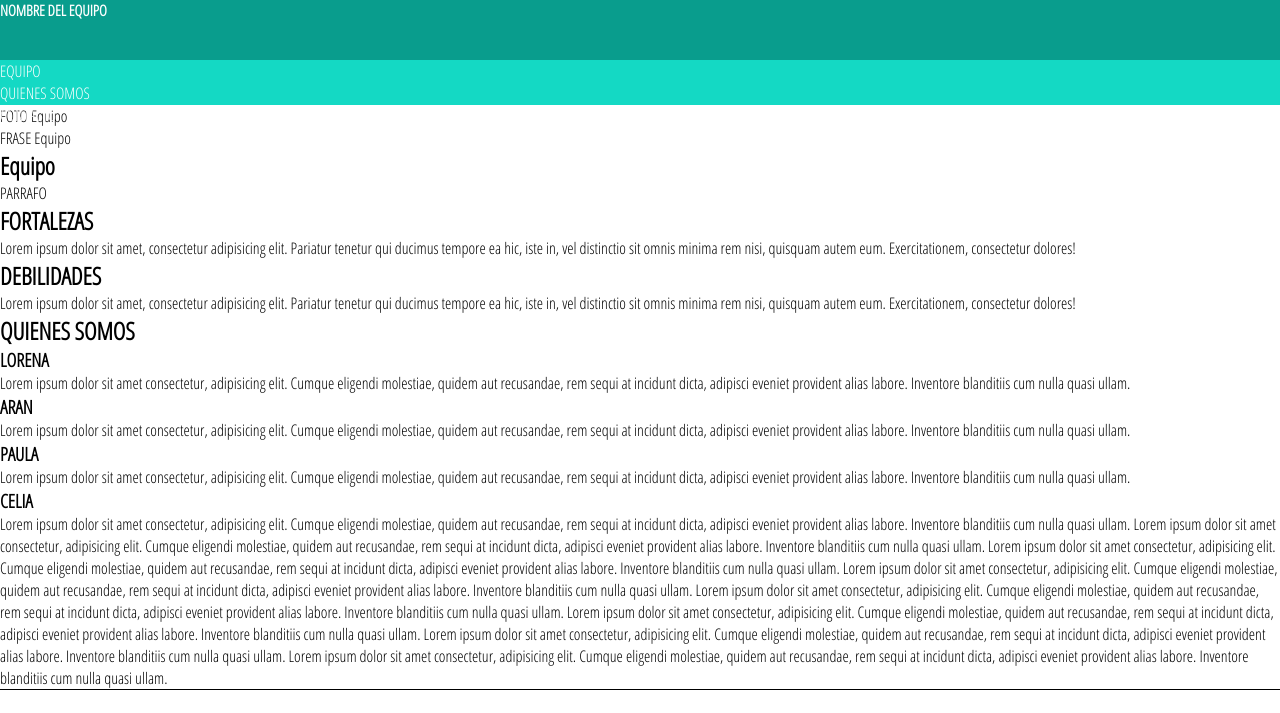
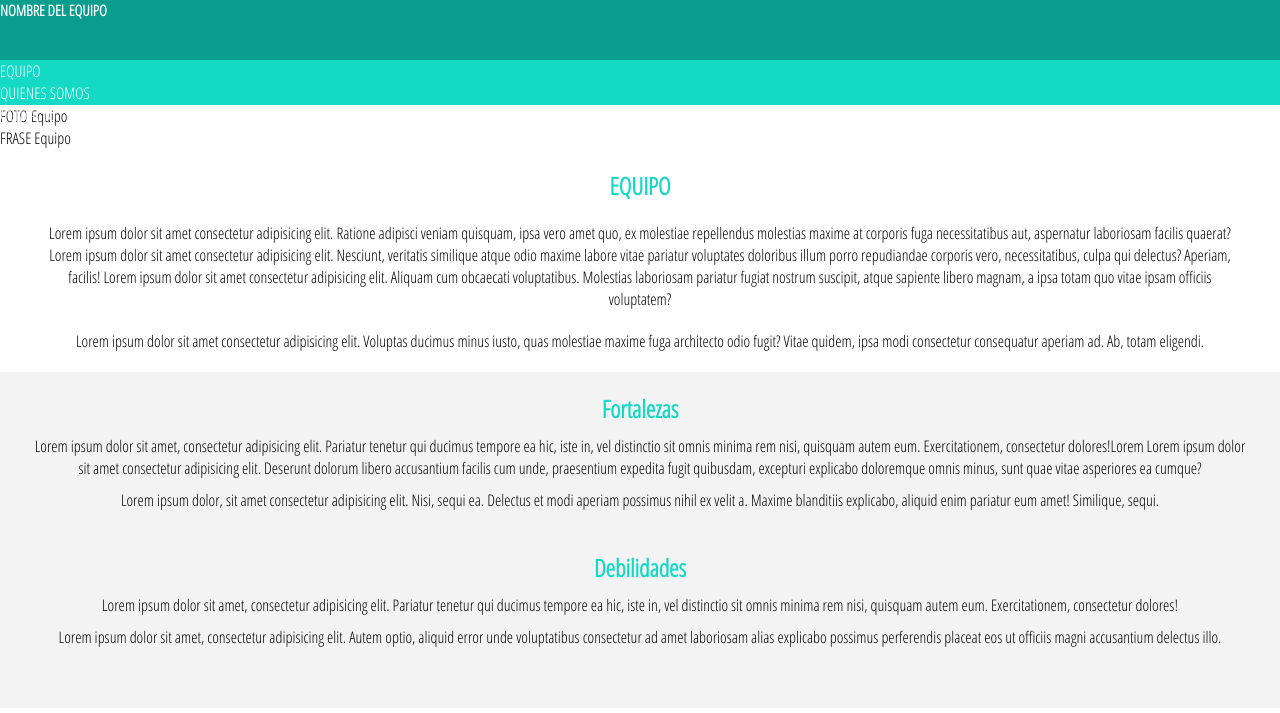
Before and after one commit to Adalab/Adalab-project-promo-p-module1-team-8, a plain HTML site: page index.html in a window 1280 px wide. Shown: the top 713 px of the page. Drawn offline with Linux system fonts and the light colour scheme.

Commit message:
primeros cambios en el main

```diff
--- a/index.html
+++ b/index.html
@@ -22,99 +22,141 @@
         </ul>
       </nav>
     </header>
-    <main>
+    <main class="main">
       <div>
         <div>FOTO Equipo</div>
         <div>FRASE Equipo</div>
       </div>
 
-      <article>
-        <h2>Equipo</h2>
-        <p>PARRAFO</p>
+      <article class="main-padding">
+        <h2>EQUIPO</h2>
+        <p class="main-padding-texto">
+          Lorem ipsum dolor sit amet consectetur adipisicing elit. Ratione
+          adipisci veniam quisquam, ipsa vero amet quo, ex molestiae repellendus
+          molestias maxime at corporis fuga necessitatibus aut, aspernatur
+          laboriosam facilis quaerat? Lorem ipsum dolor sit amet consectetur
+          adipisicing elit. Nesciunt, veritatis similique atque odio maxime
+          labore vitae pariatur voluptates doloribus illum porro repudiandae
+          corporis vero, necessitatibus, culpa qui delectus? Aperiam, facilis!
+          Lorem ipsum dolor sit amet consectetur adipisicing elit. Aliquam cum
+          obcaecati voluptatibus. Molestias laboriosam pariatur fugiat nostrum
+          suscipit, atque sapiente libero magnam, a ipsa totam quo vitae ipsam
+          officiis voluptatem?
+        </p>
+        <p>
+          Lorem ipsum dolor sit amet consectetur adipisicing elit. Voluptas
+          ducimus minus iusto, quas molestiae maxime fuga architecto odio fugit?
+          Vitae quidem, ipsa modi consectetur consequatur aperiam ad. Ab, totam
+          eligendi.
+        </p>
       </article>
-      <aside>
+
+
+<aside class="main-aside-background-fortalezas-debilidades">
+      <div class="main-padding">
         <article>
-          <h2>FORTALEZAS</h2>
+          <h2>Fortalezas</h2>
+          <p class="main-padding-texto-2">
+            Lorem ipsum dolor sit amet, consectetur adipisicing elit. Pariatur
+            tenetur qui ducimus tempore ea hic, iste in, vel distinctio sit
+            omnis minima rem nisi, quisquam autem eum. Exercitationem,
+            consectetur dolores!Lorem Lorem ipsum dolor sit amet consectetur
+            adipisicing elit. Deserunt dolorum libero accusantium facilis cum
+            unde, praesentium expedita fugit quibusdam, excepturi explicabo
+            doloremque omnis minus, sunt quae vitae asperiores ea cumque?
+          </p>
           <p>
+            Lorem ipsum dolor, sit amet consectetur adipisicing elit. Nisi,
+            sequi ea. Delectus et modi aperiam possimus nihil ex velit a. Maxime
+            blanditiis explicabo, aliquid enim pariatur eum amet! Similique,
+            sequi.
+          </p>
+        </article>
+        <article>
+          <h2 class="main-padding-texto-top">Debilidades</h2>
+          <p class="main-padding-texto-2">
             Lorem ipsum dolor sit amet, consectetur adipisicing elit. Pariatur
             tenetur qui ducimus tempore ea hic, iste in, vel distinctio sit
             omnis minima rem nisi, quisquam autem eum. Exercitationem,
             consectetur dolores!
           </p>
-        </article>
-        <article>
-          <h2>DEBILIDADES</h2>
-          <p>
-            Lorem ipsum dolor sit amet, consectetur adipisicing elit. Pariatur
-            tenetur qui ducimus tempore ea hic, iste in, vel distinctio sit
-            omnis minima rem nisi, quisquam autem eum. Exercitationem,
-            consectetur dolores!
+          <p class="main-padding-texto-bottom">
+            Lorem ipsum dolor sit amet, consectetur adipisicing elit. Autem
+            optio, aliquid error unde voluptatibus consectetur ad amet
+            laboriosam alias explicabo possimus perferendis placeat eos ut
+            officiis magni accusantium delectus illo.
           </p>
         </article>
+      </div>
       </aside>
-      <section>
+      <section class="main-padding main-padding-texto-top">
         <h2>QUIENES SOMOS</h2>
         <article>
+          <img
+            src="./image/avatar-mujer.jpg"
+            alt="avatar chica"
+            class="avatar-lorena"
+          />
           <h3>LORENA</h3>
-          <p>
+
+          <p class="main-padding-texto-2">
             Lorem ipsum dolor sit amet consectetur, adipisicing elit. Cumque
             eligendi molestiae, quidem aut recusandae, rem sequi at incidunt
             dicta, adipisci eveniet provident alias labore. Inventore blanditiis
             cum nulla quasi ullam.
+            Lorem ipsum dolor sit amet consectetur adipisicing elit. Cum neque architecto sequi aliquam ducimus harum sit vitae saepe sapiente rerum! Eos eius quam alias. Inventore magni repudiandae illum quos eum.
+          </p>
+          <nav></nav>
+          </nav>
+        </article>
+        <article>
+          <img
+            src="./image/avatar-mujer.jpg"
+            alt="avatar chica"
+            class="avatar-aran"
+          />
+          <h3>ARAN</h3>
+
+          <p class="main-padding-texto-2">
+            Lorem ipsum dolor sit amet consectetur, adipisicing elit. Cumque
+            eligendi molestiae, quidem aut recusandae, rem sequi at incidunt
+            dicta, adipisci eveniet provident alias labore. Inventore blanditiis
+            cum nulla quasi ullam.
+            Lorem ipsum dolor sit amet, consectetur adipisicing elit. Deserunt cumque possimus ea exercitationem placeat nam ipsam veniam fuga tenetur ullam, vero asperiores accusamus obcaecati repellat dolor sunt blanditiis ex neque.
           </p>
           <nav></nav>
         </article>
         <article>
-          <h3>ARAN</h3>
-          <p>
+          <img
+            src="./image/avatar-mujer.jpg"
+            alt="avatar chica"
+            class="avatar-paula"
+          />
+          <h3>PAULA</h3>
+
+          <p class="main-padding-texto-2">
             Lorem ipsum dolor sit amet consectetur, adipisicing elit. Cumque
             eligendi molestiae, quidem aut recusandae, rem sequi at incidunt
             dicta, adipisci eveniet provident alias labore. Inventore blanditiis
             cum nulla quasi ullam.
+            Lorem ipsum dolor sit amet consectetur, adipisicing elit. Non quasi in perferendis! Tempore rem neque culpa ratione vel ad numquam amet architecto laborum nesciunt, iure dignissimos maxime atque consequatur dolores!
           </p>
           <nav></nav>
         </article>
         <article>
-          <h3>PAULA</h3>
-          <p>
+          <img
+            src="./image/avatar-mujer.jpg"
+            alt="avatar chica"
+            class="avatar-celia"
+          />
+          <h3>CELIA</h3>
+
+          <p class="main-padding-texto-2">
             Lorem ipsum dolor sit amet consectetur, adipisicing elit. Cumque
             eligendi molestiae, quidem aut recusandae, rem sequi at incidunt
             dicta, adipisci eveniet provident alias labore. Inventore blanditiis
             cum nulla quasi ullam.
-          </p>
-          <nav></nav>
-        </article>
-        <article>
-          <h3>CELIA</h3>
-          <p>
-            Lorem ipsum dolor sit amet consectetur, adipisicing elit. Cumque
-            eligendi molestiae, quidem aut recusandae, rem sequi at incidunt
-            dicta, adipisci eveniet provident alias labore. Inventore blanditiis
-            cum nulla quasi ullam. Lorem ipsum dolor sit amet consectetur,
-            adipisicing elit. Cumque eligendi molestiae, quidem aut recusandae,
-            rem sequi at incidunt dicta, adipisci eveniet provident alias
-            labore. Inventore blanditiis cum nulla quasi ullam. Lorem ipsum
-            dolor sit amet consectetur, adipisicing elit. Cumque eligendi
-            molestiae, quidem aut recusandae, rem sequi at incidunt dicta,
-            adipisci eveniet provident alias labore. Inventore blanditiis cum
-            nulla quasi ullam. Lorem ipsum dolor sit amet consectetur,
-            adipisicing elit. Cumque eligendi molestiae, quidem aut recusandae,
-            rem sequi at incidunt dicta, adipisci eveniet provident alias
-            labore. Inventore blanditiis cum nulla quasi ullam. Lorem ipsum
-            dolor sit amet consectetur, adipisicing elit. Cumque eligendi
-            molestiae, quidem aut recusandae, rem sequi at incidunt dicta,
-            adipisci eveniet provident alias labore. Inventore blanditiis cum
-            nulla quasi ullam. Lorem ipsum dolor sit amet consectetur,
-            adipisicing elit. Cumque eligendi molestiae, quidem aut recusandae,
-            rem sequi at incidunt dicta, adipisci eveniet provident alias
-            labore. Inventore blanditiis cum nulla quasi ullam. Lorem ipsum
-            dolor sit amet consectetur, adipisicing elit. Cumque eligendi
-            molestiae, quidem aut recusandae, rem sequi at incidunt dicta,
-            adipisci eveniet provident alias labore. Inventore blanditiis cum
-            nulla quasi ullam. Lorem ipsum dolor sit amet consectetur,
-            adipisicing elit. Cumque eligendi molestiae, quidem aut recusandae,
-            rem sequi at incidunt dicta, adipisci eveniet provident alias
-            labore. Inventore blanditiis cum nulla quasi ullam.
+            Lorem ipsum dolor sit amet consectetur adipisicing elit. Ab a voluptate consequuntur praesentium earum omnis mollitia modi nisi nostrum autem nam rem libero cumque, quidem vero necessitatibus totam aliquid voluptatum.
           </p>
           <nav></nav>
         </article>
--- a/styles/main.css
+++ b/styles/main.css
@@ -20,6 +20,62 @@
   height: 45px;
 }
 
+/* A partir de aquí va el main */
+
+.main-padding {
+  padding: 20px;
+  text-align: center;
+}
+
+.main-aside-background-fortalezas-debilidades {
+  background-color: rgb(243, 243, 243);
+}
+
+h2 {
+  color: #14d9c4;
+  font-weight: bold;
+}
+
+.main-padding-texto {
+  padding: 20px;
+}
+
+.main-padding-texto-2 {
+  padding: 10px;
+}
+
+.main-padding-texto-top {
+  padding-top: 40px;
+}
+
+.main-padding-texto-bottom {
+  padding-bottom: 40px;
+}
+
+.avatar-lorena {
+  width: 150px;
+  padding-top: 30px;
+  padding-bottom: 20px;
+}
+
+.avatar-aran {
+  width: 150px;
+  padding-top: 30px;
+  padding-bottom: 20px;
+}
+
+.avatar-paula {
+  width: 150px;
+  padding-top: 30px;
+  padding-bottom: 20px;
+}
+
+.avatar-celia {
+  width: 150px;
+  padding-top: 30px;
+  padding-bottom: 20px;
+}
+
 /*A partir de aquí empieza el footer que es lo último */
 
 .container-footer {
```
Also changed, not shown: image/avatar-mujer.jpg (added).
